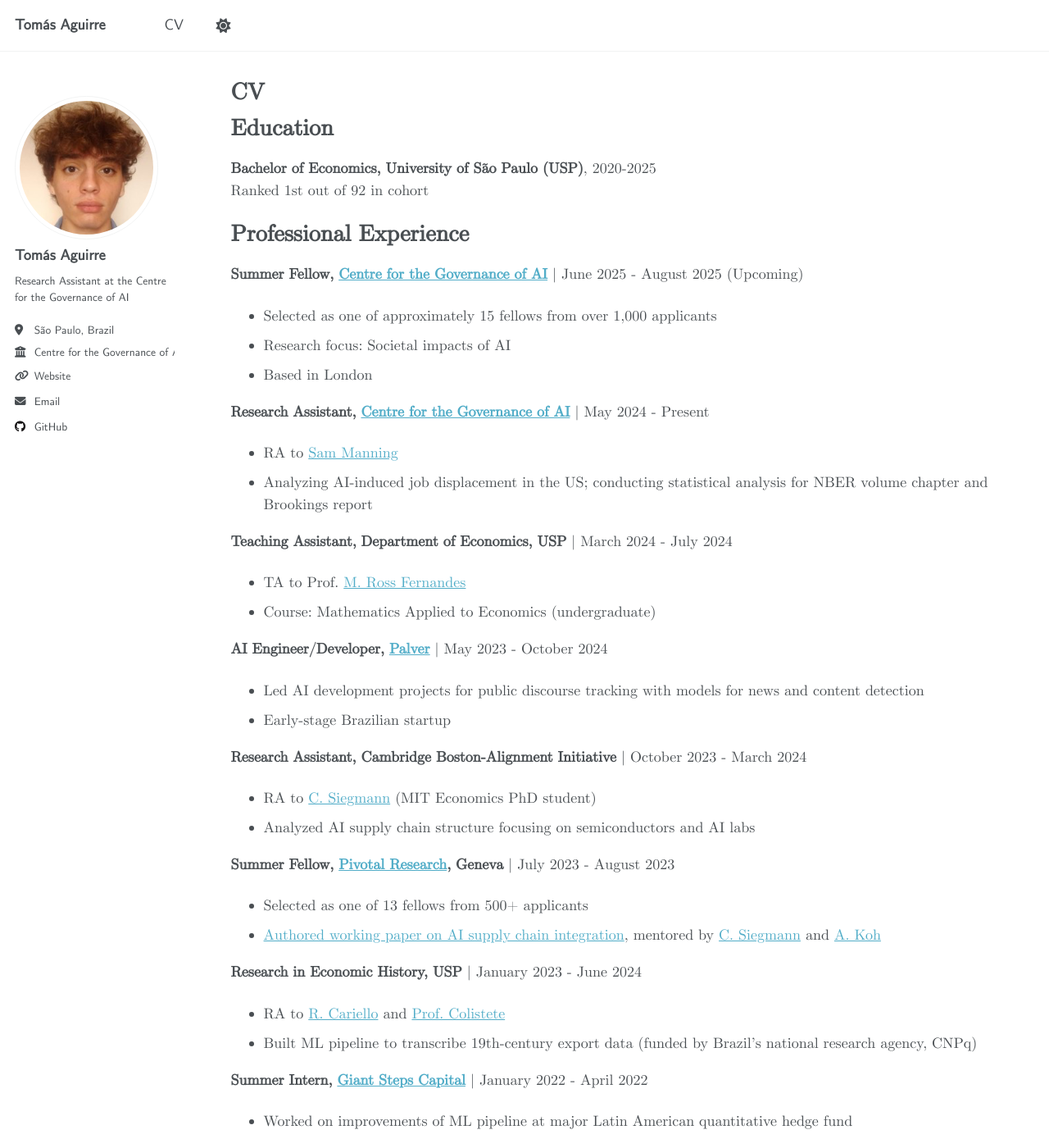
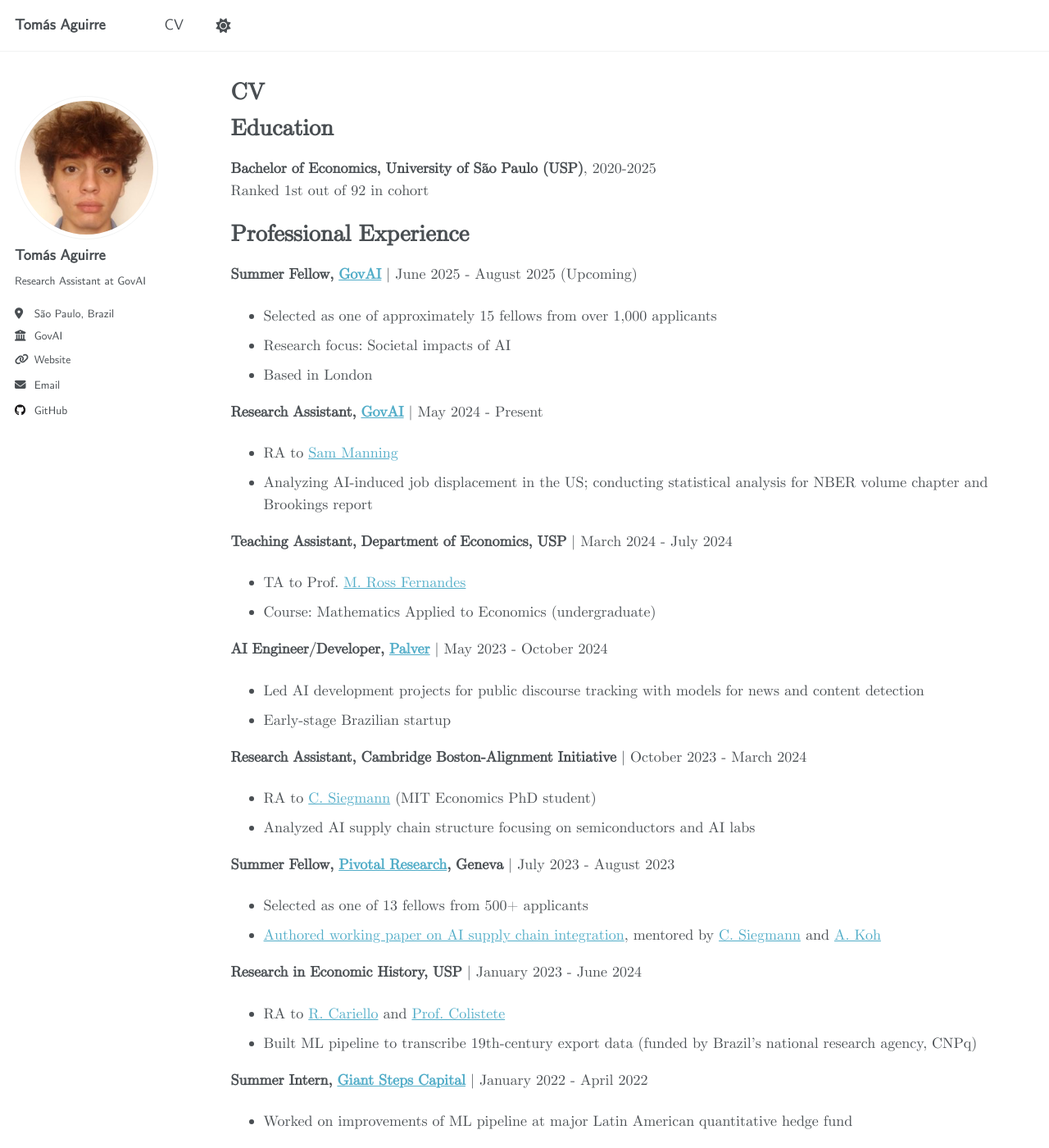
Before and after one commit to t6aguirre/t6aguirre.github.io, a Jekyll site: the page built from _pages/cv.md, in a window 1280 px wide and 1400 px high. Shown: the whole window at 82% size. Built offline with Jekyll 4.4.1, drawn with Linux system fonts in a browser that asks for light colours; some of the changed text lies outside the part shown.

Commit message:
Rename Centre for the Governance of AI to GovAI

```diff
--- a/_config.yml
+++ b/_config.yml
@@ -12,7 +12,7 @@ site_theme               : "default"
 title                    : "Tomás Aguirre"
 title_separator          : "-"
 name                     : &name "Tomás Aguirre"
-description              : &description "Research Assistant at the Centre for the Governance of AI"
+description              : &description "Research Assistant at GovAI"
 url                      : https://t6aguirre.github.io # the base hostname & protocol for your site e.g. "https://[your GitHub username].github.io"
 baseurl                  : "" # the subpath of your site, e.g. "/blog"
 repository               : "t6aguirre/t6aguirre.github.io"
@@ -25,9 +25,9 @@ author:
   avatar           : "profile.png"
   name             : "Tomás Aguirre"
   pronouns         : # example: "she/her"
-  bio              : "Research Assistant at the Centre for the Governance of AI"
+  bio              : "Research Assistant at GovAI"
   location         : "São Paulo, Brazil"
-  employer         : "Centre for the Governance of AI"
+  employer         : "GovAI"
   uri              : "https://t6aguirre.github.io/"
   email            : "t6aguirre@gmail.com"
 
--- a/_pages/cv.md
+++ b/_pages/cv.md
@@ -15,12 +15,12 @@ Ranked 1st out of 92 in cohort
 
 # Professional Experience
 
-**Summer Fellow, [Centre for the Governance of AI](https://www.governance.ai/research)** | June 2025 - August 2025 (Upcoming)
+**Summer Fellow, [GovAI](https://www.governance.ai/research)** | June 2025 - August 2025 (Upcoming)
 - Selected as one of approximately 15 fellows from over 1,000 applicants
 - Research focus: Societal impacts of AI
 - Based in London
 
-**Research Assistant, [Centre for the Governance of AI](https://www.governance.ai/research)** | May 2024 - Present
+**Research Assistant, [GovAI](https://www.governance.ai/research)** | May 2024 - Present
 - RA to [Sam Manning](https://scholar.google.com/citations?user=-gjxfJgAAAAJ&hl=en)
 - Analyzing AI-induced job displacement in the US; conducting statistical analysis for NBER volume chapter and Brookings report
 
@@ -55,7 +55,7 @@ Ranked 1st out of 92 in cohort
 
 **Vulnerability-Weighted AI Exposure: Linking AI Exposure to the Expected Welfare Costs of Job Displacement Across Occupations**
 *NBER Volume Economics of Transformative AI, forthcoming*
-With [S. Manning](https://scholar.google.com/citations?user=-gjxfJgAAAAJ&hl=en) (Centre for the Governance of AI)
+With [S. Manning](https://scholar.google.com/citations?user=-gjxfJgAAAAJ&hl=en) (GovAI)
 
 **[Comparing Human-Only, AI-Assisted, and AI-Led Teams on Assessing Research Reproducibility](https://papers.ssrn.com/sol3/papers.cfm?abstract_id=5118632)**
 *R&R at Nature, 2025*
```
Also changed, not shown: README.md (+1 -1 lines), _pages/about.md (+1 -1 lines).
